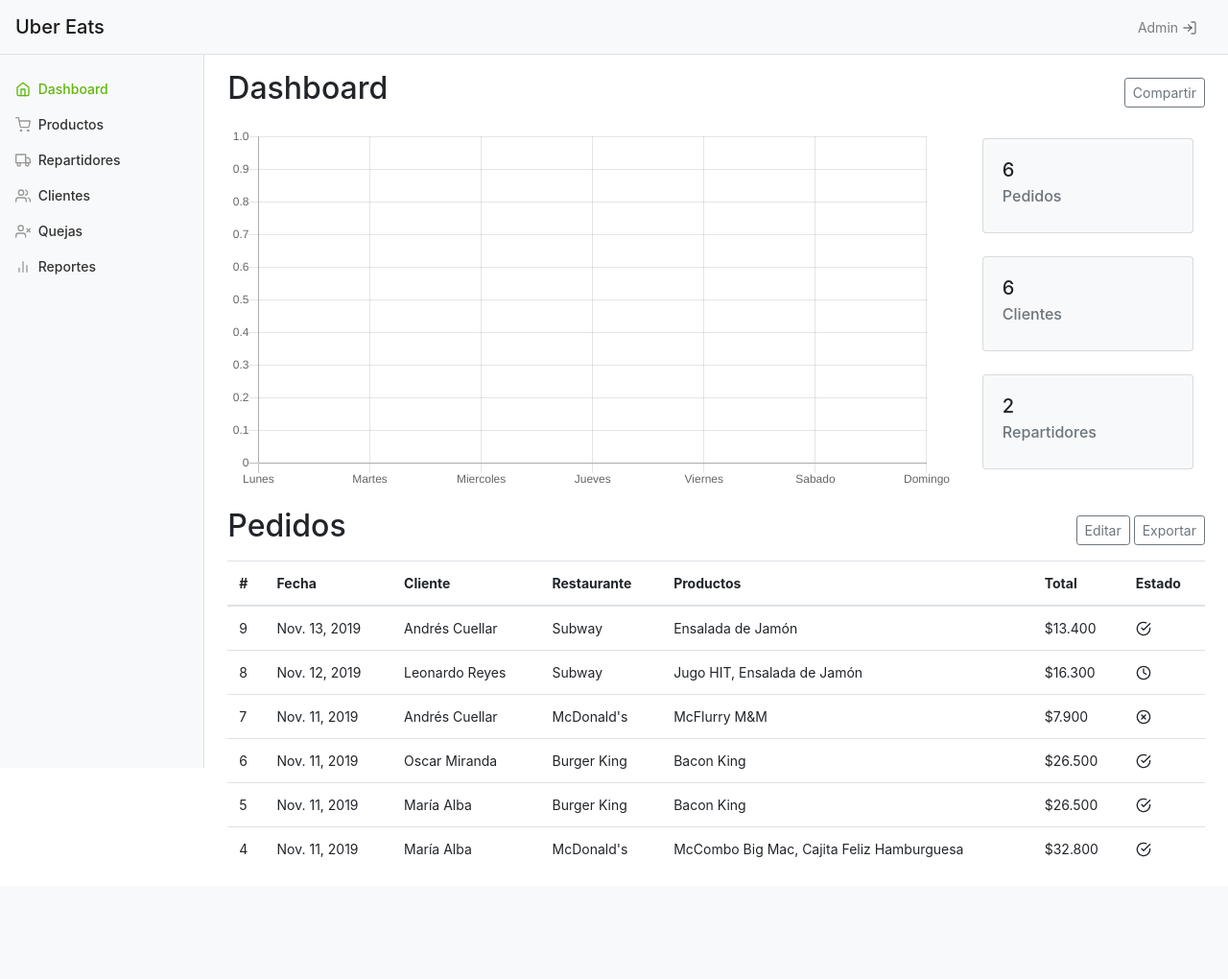
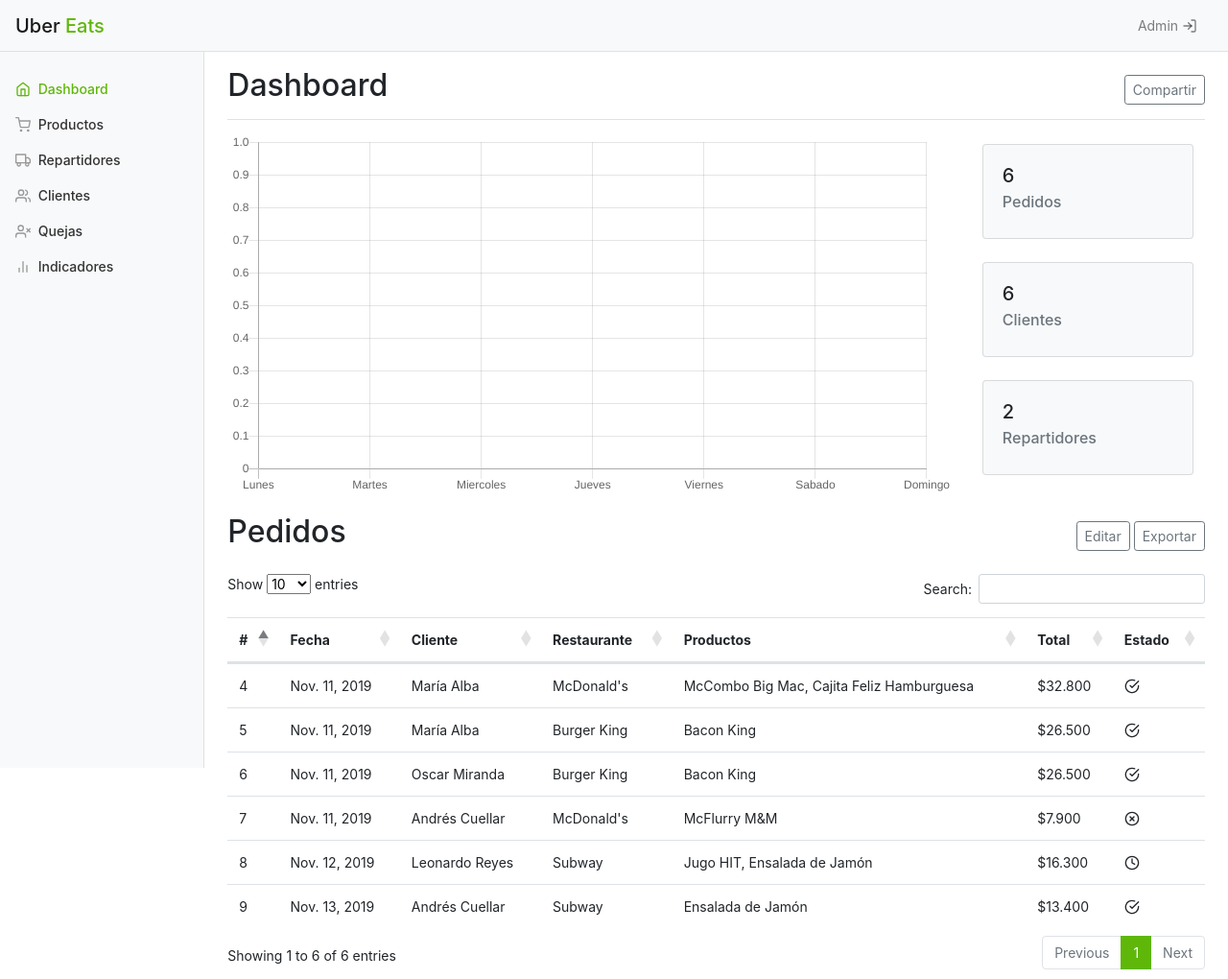
Before and after one commit to andrescuco/ueats, a Django app: page / in a window 1280 px wide. Shown: the whole page at 96% size. Before the commit the page ends 893 px from the top, so only its background shows below. Run offline with Django 3.2, Linux system fonts and the light colour scheme; data comes from the database, SQL or seed files in the repository; both versions use the stored data as it was after the commit; some libraries are stand-ins or nearby versions.

Commit message:
Implementación y config. de DataTables

```diff
--- a/reportes/static/reportes/estilos.css
+++ b/reportes/static/reportes/estilos.css
@@ -12,10 +12,20 @@ a, a:hover {
   color: #5fb709;
 }
 
+.page-item.active .page-link {
+  background-color: #5fb709;
+  border-color: #5fb709;
+}
+
 .card-deck {
   display: grid;
   grid-template-columns: repeat(auto-fit, minmax(250px, 1fr));
   grid-gap: .5rem;
+}
+
+.navbar-brand {
+     padding-top: 0;
+     padding-bottom: 0;
 }
 
 /* Sidebar */
--- a/reportes/templates/reportes/base.html
+++ b/reportes/templates/reportes/base.html
@@ -8,12 +8,23 @@
     <meta charset="utf-8">
     <meta name="viewport" content="width=device-width, initial-scale=1, shrink-to-fit=no">
 
-    <link rel="stylesheet" href="https://stackpath.bootstrapcdn.com/bootstrap/4.3.1/css/bootstrap.min.css"
-        integrity="sha384-ggOyR0iXCbMQv3Xipma34MD+dH/1fQ784/j6cY/iJTQUOhcWr7x9JvoRxT2MZw1T" crossorigin="anonymous">
+    <!-- Bootstrap -->
+    <link rel="stylesheet" href="https://stackpath.bootstrapcdn.com/bootstrap/4.3.1/css/bootstrap.min.css" integrity="sha384-ggOyR0iXCbMQv3Xipma34MD+dH/1fQ784/j6cY/iJTQUOhcWr7x9JvoRxT2MZw1T" crossorigin="anonymous">
+    <script src="https://stackpath.bootstrapcdn.com/bootstrap/4.3.1/js/bootstrap.min.js" integrity="sha384-JjSmVgyd0p3pXB1rRibZUAYoIIy6OrQ6VrjIEaFf/nJGzIxFDsf4x0xIM+B07jRM" crossorigin="anonymous"></script>
+    <script src="https://cdnjs.cloudflare.com/ajax/libs/popper.js/1.14.7/umd/popper.min.js" integrity="sha384-UO2eT0CpHqdSJQ6hJty5KVphtPhzWj9WO1clHTMGa3JDZwrnQq4sF86dIHNDz0W1" crossorigin="anonymous"></script>
+
+    <!-- Estilos locales e iconos -->
     <script src="https://unpkg.com/feather-icons"></script>
+    <link rel="stylesheet" href="{% static 'reportes/estilos.css' %}">
+
+    <!-- Chart.js -->
     <script type="text/javascript" src="https://cdn.jsdelivr.net/npm/chart.js@2.8.0"></script>
-    <script type="text/javascript" src="https://cdnjs.cloudflare.com/ajax/libs/jquery/3.4.1/jquery.min.js"></script>
-    <link rel="stylesheet" href="{% static 'reportes/estilos.css' %}">
+
+    <!-- DataTables -->
+    <script type="text/javascript" charset="utf8" src="https://code.jquery.com/jquery-3.3.1.js"></script>
+    <script type="text/javascript" charset="utf8" src="https://cdn.datatables.net/1.10.20/js/jquery.dataTables.js"></script>
+    <script type="text/javascript" charset="utf8" src="https://cdn.datatables.net/1.10.20/js/dataTables.bootstrap4.min.js"></script>
+    <link rel="stylesheet" type="text/css" href="https://cdn.datatables.net/1.10.20/css/dataTables.bootstrap4.min.css">
 
     <title>Uber Eats</title>
 </head>
@@ -21,7 +32,7 @@
 <body>
 
     <nav class="navbar navbar-light bg-light sticky-top border-bottom">
-        <span class="navbar-brand mb-0 h1">Uber Eats</span>
+        <span class="navbar-brand mb-0 h1">Uber <span class="navbar-brand mb-0 h1" style="color: #5fb709">Eats</span></span>
         <ul class="navbar-nav px-3">
                 <li class="nav-item">
                   <a class="nav-link" href="/admin">Admin <span data-feather="log-in"></span></a>
@@ -65,16 +76,16 @@
                             </a>
                         </li>
                         <li class="nav-item">
-                            <a class="nav-link {% if request.resolver_match.url_name == 'reportes' %}active{% endif %}" href="reportes">
+                            <a class="nav-link {% if request.resolver_match.url_name == 'indicadores' %}active{% endif %}" href="indicadores">
                                 <span data-feather="bar-chart-2"></span>
-                                Reportes
+                                Indicadores
                             </a>
                         </li>
                     </ul>
                 </div>
             </nav>
 
-            <main role="main" class="col-md-10 ml-sm-auto col-lg-10 px-4">
+            <main role="main" class="col-md-10 ml-sm-auto col-lg-10 px-4 pb-2">
                 {% block content %}
                 {% endblock %}
             </main>
@@ -82,14 +93,19 @@
         </div> <!-- .row -->
     </div> <!-- .container-fluid -->
 
-
-    <script>feather.replace()</script>
-    <script src="https://cdnjs.cloudflare.com/ajax/libs/popper.js/1.14.7/umd/popper.min.js"
-        integrity="sha384-UO2eT0CpHqdSJQ6hJty5KVphtPhzWj9WO1clHTMGa3JDZwrnQq4sF86dIHNDz0W1"
-        crossorigin="anonymous"></script>
-    <script src="https://stackpath.bootstrapcdn.com/bootstrap/4.3.1/js/bootstrap.min.js"
-        integrity="sha384-JjSmVgyd0p3pXB1rRibZUAYoIIy6OrQ6VrjIEaFf/nJGzIxFDsf4x0xIM+B07jRM"
-        crossorigin="anonymous"></script>
+    <!-- Javascript para iconos y DataTables -->
+    <script>
+    $(document).ready(function () {
+        feather.replace()
+        $('.table').DataTable(
+            {
+                "language": {
+                        "url": "//cdn.datatables.net/plug-ins/1.10.20/i18n/Spanish.json"
+                }
+            }
+        );
+        });
+    </script>
 </body>
 
 </html>
--- a/reportes/templates/reportes/index.html
+++ b/reportes/templates/reportes/index.html
@@ -1,7 +1,7 @@
 {% extends 'reportes/base.html' %}
 
 {% block content %}
-<div class="d-flex justify-content-between flex-wrap align-items-center mb-3">
+<div class="d-flex justify-content-between flex-wrap align-items-center mb-3 pb-2 border-bottom">
         <h2>Dashboard</h2>
         <div>
             <a href="mailto:?subject=Hemos alcanzado {{ usuarios_totales }} usuarios totales en nuestro sistema de información."><button type="button"
@@ -61,7 +61,10 @@
                 datasets: [{
                     label: 'Pedidos',
                     data: defaultData,
-                    backgroundColor: 'rgb(95, 183, 9, 0.6)',
+                    backgroundColor: 'rgb(95, 183, 9, 0.3)',
+                    borderColor: 'rgb(95, 183, 9, 0.6)',
+                    lineTension: '0',
+
                 }
             ]},
             options: {
@@ -72,10 +75,10 @@
         });
     }
 </script>
-<div class="d-flex justify-content-between flex-wrap align-items-center mb-2">
+<div class="d-flex justify-content-between flex-wrap align-items-center mb-3">
     <h2>Pedidos</h2>
     <div>
-        <a href="/admin/reportes/pedido/"><button type="button"
+        <a href="/admin/reportes/pedido/"><button data-toggle="tooltip" data-placement="top" title="Tooltip on top" type="button"
                 class="btn btn-sm btn-outline-secondary">Editar</button></a>
         <a href="/exportar/pedidos/csv"><button type="button"
                 class="btn btn-sm btn-outline-secondary">Exportar</button></a>
--- a/reportes/templates/reportes/productos.html
+++ b/reportes/templates/reportes/productos.html
@@ -1,7 +1,7 @@
 {% extends 'reportes/base.html' %}
 
 {% block content %}
-<div class="d-flex justify-content-between flex-wrap align-items-center mb-2">
+<div class="d-flex justify-content-between flex-wrap align-items-center mb-2 pb-2 border-bottom">
         <h2>Productos</h2>
         <div>
             <a  href="/admin/reportes/producto/"><button type="button" class="btn btn-sm btn-outline-secondary">Editar</button></a>
@@ -11,7 +11,7 @@
 {% if productos %}
 <div class="card-deck">
     {% for producto in productos %}
-    <div class="card mb-3">
+    <div class="card mt-3">
             <img src="{{ producto.imagen.url }}" class="card-img-top" alt="...">
             <div class="card-body">
               <h5 class="card-title">{{ producto.nombre}}</h5>
```
Also changed, not shown: db.sqlite3.
